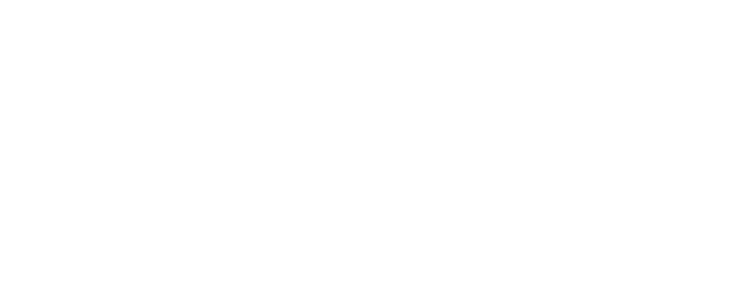
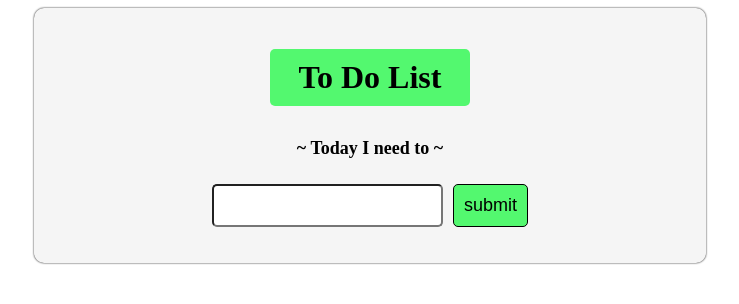
Before and after one commit to dts-kominfo-rea2a/challenge-08-sandestareza, a website: page index.html in a window 1280 px wide. Shown: the whole page, without its empty margins (270-1009 px from the left). Drawn offline with Linux system fonts and the light colour scheme.

Commit message:
tantangan DOM done

```diff
--- a/index.html
+++ b/index.html
@@ -7,35 +7,109 @@
     <title>Challenge - DOM</title>
   </head>
   <body>
+    <style>
+      #app{
+        width: 50%;
+        height: 100%;
+        background-color: #f5f5f5;
+        border-radius: 10px;
+        box-shadow: 0px 0px 2px #000;
+        margin: 0 auto;
+        padding: 20px;
+      }
+      #todo-title{
+        background-color: rgb(83, 248, 111);
+        border-radius: 5px;
+        max-width: 200px;
+        margin: 0 auto;
+      }
+      #todo-title h1{
+        text-align: center;
+        padding: 10px;
+      }
+
+      #todo-subtitle{
+        max-width: 200px;
+        margin: 0 auto;
+      }
+      #todo-subtitle h2{
+        text-align: center;
+        padding: 10px;
+        font-size: 18px;
+      }
+
+      .todo{
+        max-width: 50%;
+        margin: 10px auto;
+        display: flex;
+        gap: 10px;
+      }
+      .todo input{
+        width: 100%;
+        padding: 10px;
+        border-radius: 5px;
+        border: 1px solid .000;
+      }
+      .todo button{
+        padding: 10px;
+        border-radius: 5px;
+        border: 1px solid #000;
+        background-color: rgb(83, 248, 111);
+        color: #000;
+        font-size: 18px;
+        cursor: pointer;
+      }
+    </style>
     <div id="app">
       <!-- TODO: Buatlah sebuah header dengan id todo-title -->
       <!-- TODO: Buatlah sebuah subtitle dengan id todo-subtitle -->
-
+      <div id="todo-title">
+        <h1>To Do List</h1>
+      </div>
+      <div id="todo-subtitle">
+        <h2>~ Today I need to ~</h2>
+      </div>
       <!-- Section: input -->
       <!-- TODO: Buatlah sebuah input bertipe text dengan id todo-input -->
       <!-- TODO: Buatlah sebuah button dengan id todo-submit -->
-
+      <div class="todo">
+        <input type="text" id="todo-input">
+        <button id="todo-submit" type="button">submit</button>
+      </div>
       <!-- Section output -->
       <!-- TODO: Buatlah sebuah <ul> dengan id todo-output -->
-    </div>
+      <ul id="todo-output"></ul>
 
     <!-- ! Untuk tantangan ini, script jangan diubah ke external js yah ! -->
     <script>
       // TODO: Deklarasi variable sesuai dengan kebutuhan di sini
-      let button;
-      let input;
-      let output;
+      let button = document.getElementById('todo-submit');
+      let input = document.getElementById('todo-input');
+      let output = document.getElementById('todo-output');
 
       // TODO: Buatlah sebuah fungsi dengan nama fnClickHandler
       // Fungsi yang digunakan untuk menambahkan tulisan
       // Jangan ubah cara deklarasi fungsinya, cukup isi saja
-      function fnClickHandler(toDoItem) {}
+      function fnClickHandler(toDoItem) {
+        output.innerHTML += `<li>${toDoItem}</li>`;
+        input.value = '';
+      }
 
       // TODO: register event onclick / addEventListener untuk button
-      // akan menjalankan fungsi fnClickHandler
+      // akan menjalankan fungsi
+      button.addEventListener('click', function(){
+        const value = input.value;
+        fnClickHandler(value)
+      });
 
       // TODO: register event onkeypress / addEventListener untuk input
       // sehingga saat di input ditekan enter akan menjalankan fungsi fnClickHandler juga
+      input.addEventListener('keypress', function(e){
+        if(e.keyCode === 13){
+          const value = input.value;
+          fnClickHandler(value)
+        }
+      });
     </script>
   </body>
 </html>
```
